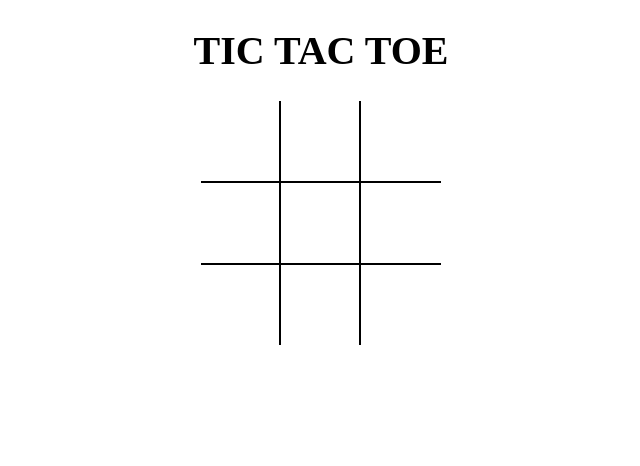
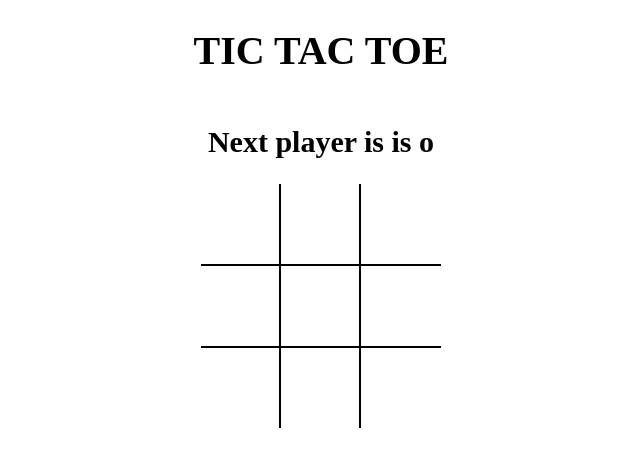
Before and after one commit to HikokiNage/tictactoe, a React (Vite) app: page / in a window 1280 px wide. Shown: the top 466 px of the page, without its empty margins (319-959 px from the left). Built offline with nearby package versions, Linux system fonts and the light colour scheme; the HTML template or start-up script is replaced by a standard one.

Commit message:
calculate winner added

```diff
--- a/src/App.jsx
+++ b/src/App.jsx
@@ -1,13 +1,44 @@
-import React from 'react';
+import React, { useState } from 'react';
 import Board from './components/Board';
+import { calculateWinner } from './helpers';
 
 import "./styles/root.scss";
 
 const App = () => {
+
+  const [board, setBoard] = useState(Array(9).fill(null));
+  const [isXNext, setIsXNext] = useState(false);
+
+  const winner = calculateWinner(board)
+
+  const message = winner
+    ? `Winner is ${winner}`
+    : `Next player is is ${isXNext ? 'x' : 'o'}`;
+
+  const handleSquareClick = (position) => {
+
+    if( board[position] || winner) {
+      return;
+    }
+
+    setBoard( (prev) => {
+      return prev.map((square, pos) => {
+        if (pos === position) {
+          return isXNext ? 'x' : 'o';
+        }
+
+        return square;
+      });
+    });
+
+    setIsXNext(prev => !prev);
+  };
+
   return (
     <div className="app">
       <h1>TIC TAC TOE</h1>
-      <Board />
+      <h2>{message}</h2>
+      <Board board={board} handleSquareClick={handleSquareClick}/>
     </div>
   );
 };
--- a/src/components/Board.jsx
+++ b/src/components/Board.jsx
@@ -1,28 +1,7 @@
-import React, { useState } from 'react';
+import React from 'react';
 import Square from './Square';
 
-const Board = () => {
-  const [board, setBoard] = useState(Array(9).fill(null));
-  const [isXNext, setIsXNext] = useState(false);
-
-  const handleSquareClick = (position) => {
-
-    if( board[position] ) {
-      return;
-    }
-
-    setBoard( (prev) => {
-      return prev.map((square, pos) => {
-        if (pos === position) {
-          return isXNext ? 'x' : 'o';
-        }
-
-        return square;
-      });
-    });
-
-    setIsXNext(prev => !prev);
-  };
+const Board = ({board, handleSquareClick}) => {
 
   const renderSquare = position => {
     return (
--- /dev/null
+++ b/src/helpers.jsx
@@ -0,0 +1,19 @@
+export function calculateWinner(squares) {
+    const lines = [
+      [0, 1, 2],
+      [3, 4, 5],
+      [6, 7, 8],
+      [0, 3, 6],
+      [1, 4, 7],
+      [2, 5, 8],
+      [0, 4, 8],
+      [2, 4, 6],
+    ];
+    for (let i = 0; i < lines.length; i++) {
+      const [a, b, c] = lines[i];
+      if (squares[a] && squares[a] === squares[b] && squares[a] === squares[c]) {
+        return squares[a];
+      }
+    }
+    return null;
+  }
```
